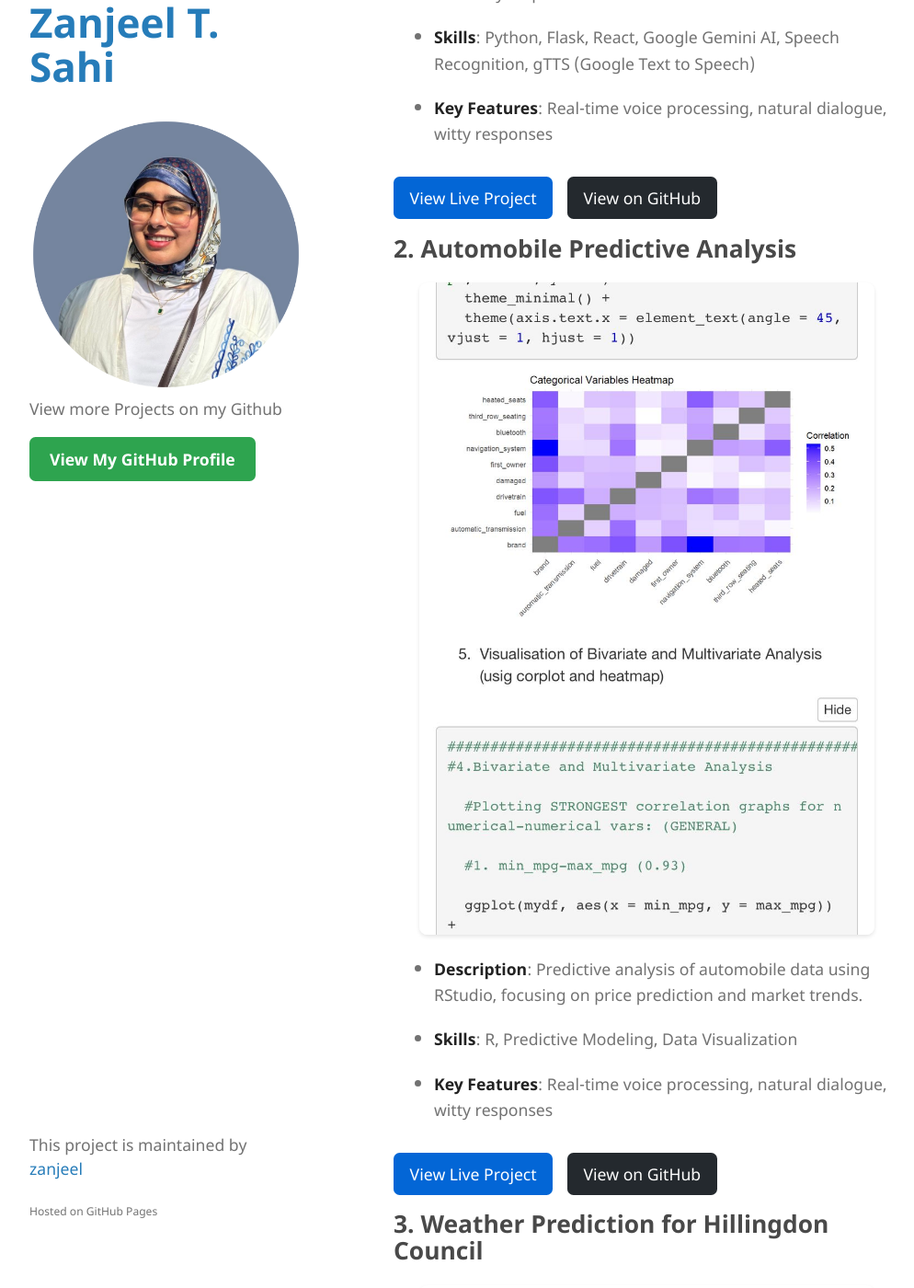
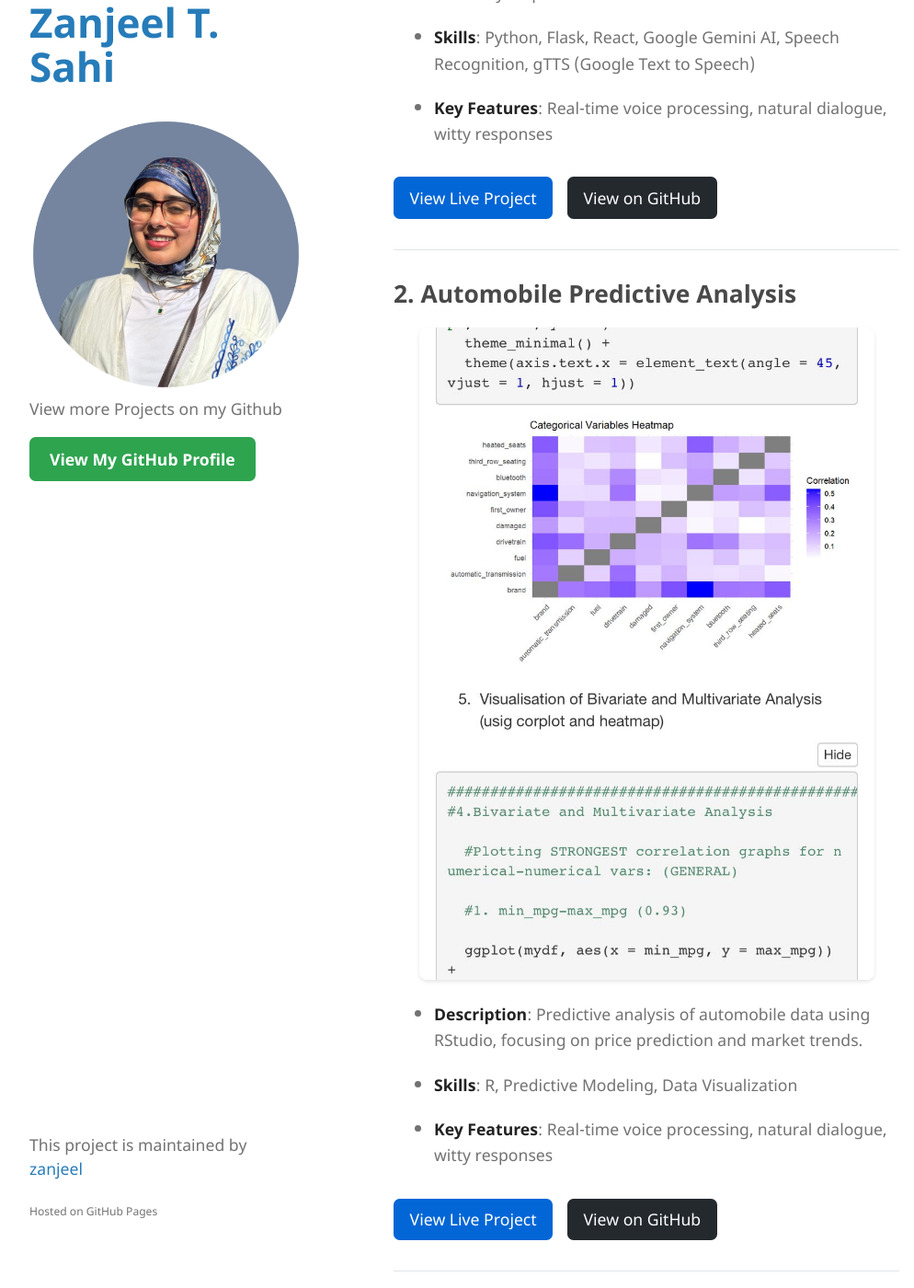
Before and after one commit to zanjeel/Zanjeels-Data-Portfolio, a Jekyll site: the page built from index.md, in a window 1280 px wide and 1400 px high, scrolled down 2019 px. Shown: the whole window at 92% size, without its empty margins (168-1162 px from the left). Built offline with Jekyll 4.4.1, drawn with Linux system fonts in a browser that asks for light colours.

Commit message:
updated readme

```diff
--- a/index.md
+++ b/index.md
@@ -252,6 +252,15 @@ p, li {
     font-size: 1.1rem;
   }
 }
+
+/* Add to the style section */
+.project-separator {
+    border: 0;
+    height: 1px;
+    background-color: #e1e4e8;
+    margin: 30px 0;
+    width: 100%;
+}
 </style>
 
 # Data Scientist & Analyst
@@ -294,6 +303,8 @@ Here you'll find a collection of my projects in data analysis, machine learning,
 
 [View Live Project](https://voice-to-voice-llm.vercel.app){: .project-button} [View on GitHub](https://github.com/zanjeel/Voice-to-Voice-LLM){: .github-button}
 
+<hr class="project-separator">
+
 
 
 
@@ -306,6 +317,8 @@ Here you'll find a collection of my projects in data analysis, machine learning,
 * **Key Features**: Real-time voice processing, natural dialogue, witty responses
 
 [View Live Project](https://zanjeel.github.io/Automobile-Predictive-Data-Analysis-RStudio/Automobile-Price-Prediction.nb.html){: .project-button} [View on GitHub](https://github.com/zanjeel/Automobile-Predictive-Data-Analysis-RStudio){: .github-button}
+
+<hr class="project-separator">
 
 
 
@@ -320,6 +333,8 @@ Here you'll find a collection of my projects in data analysis, machine learning,
 
 [View Live Project](https://zanjeel.github.io/Weather-Prediction-MachineLearningAlgorithms-HillingdonCouncilUK/MachineLearningModelsforWeatherPrediction.html){: .project-button} [View on GitHub](https://github.com/zanjeel/Weather-Prediction-MachineLearningAlgorithms-HillingdonCouncilUK){: .github-button}
 
+<hr class="project-separator">
+
 
 
 
@@ -333,6 +348,8 @@ Here you'll find a collection of my projects in data analysis, machine learning,
 
 [View on GitHub](https://github.com/zanjeel/RAG-NasaAI-SpaceLovers){: .github-button}
 
+<hr class="project-separator">
+
 
 
 
@@ -345,6 +362,8 @@ Here you'll find a collection of my projects in data analysis, machine learning,
 * **Key Features**: Privacy-first processing, rich visualizations, responsive design
 
 [View Live Project](https://data-analyser-pro.netlify.app){: .project-button} [View on GitHub](https://github.com/zanjeel/DataAnalyserPro){: .github-button}
+
+<hr class="project-separator">
 
 
 
@@ -360,6 +379,8 @@ Here you'll find a collection of my projects in data analysis, machine learning,
 
 [View Dashboard](https://public.tableau.com/app/profile/zanjeel.tariq.sahi/viz/CustomerInsightDataAnalysis/Dashboard){: .project-button}
 
+<hr class="project-separator">
+
 
 
 #### Adidas Sales Analysis
@@ -371,6 +392,8 @@ Here you'll find a collection of my projects in data analysis, machine learning,
 * **Key Features**: Sales performance metrics, regional analysis, product category insights
 
 [View Dashboard](https://public.tableau.com/app/profile/zanjeel.tariq.sahi/viz/AdidasSalesAnalaysisUSwithInteractiveFiltersforDeeperInsights/Dashboard){: .project-button}
+
+<hr class="project-separator">
 
 
 ---
```
